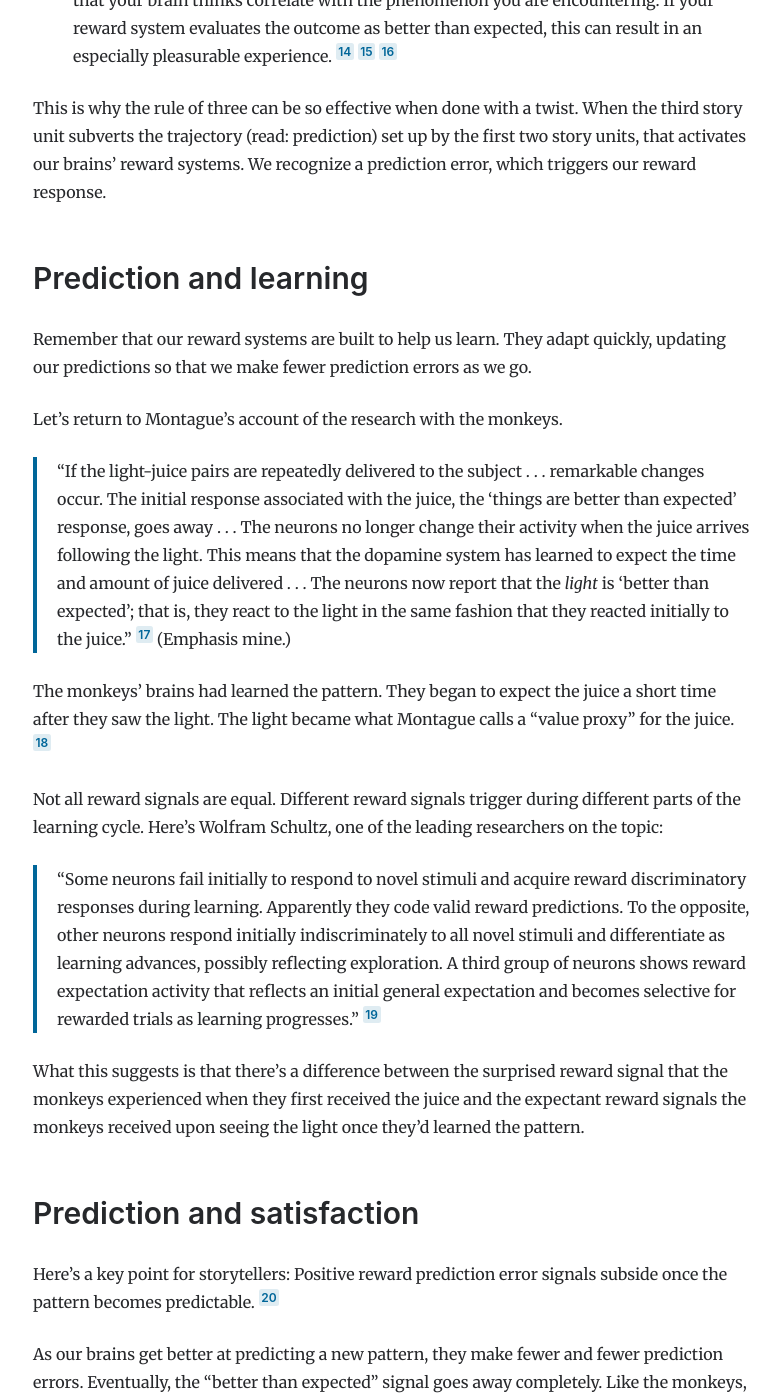
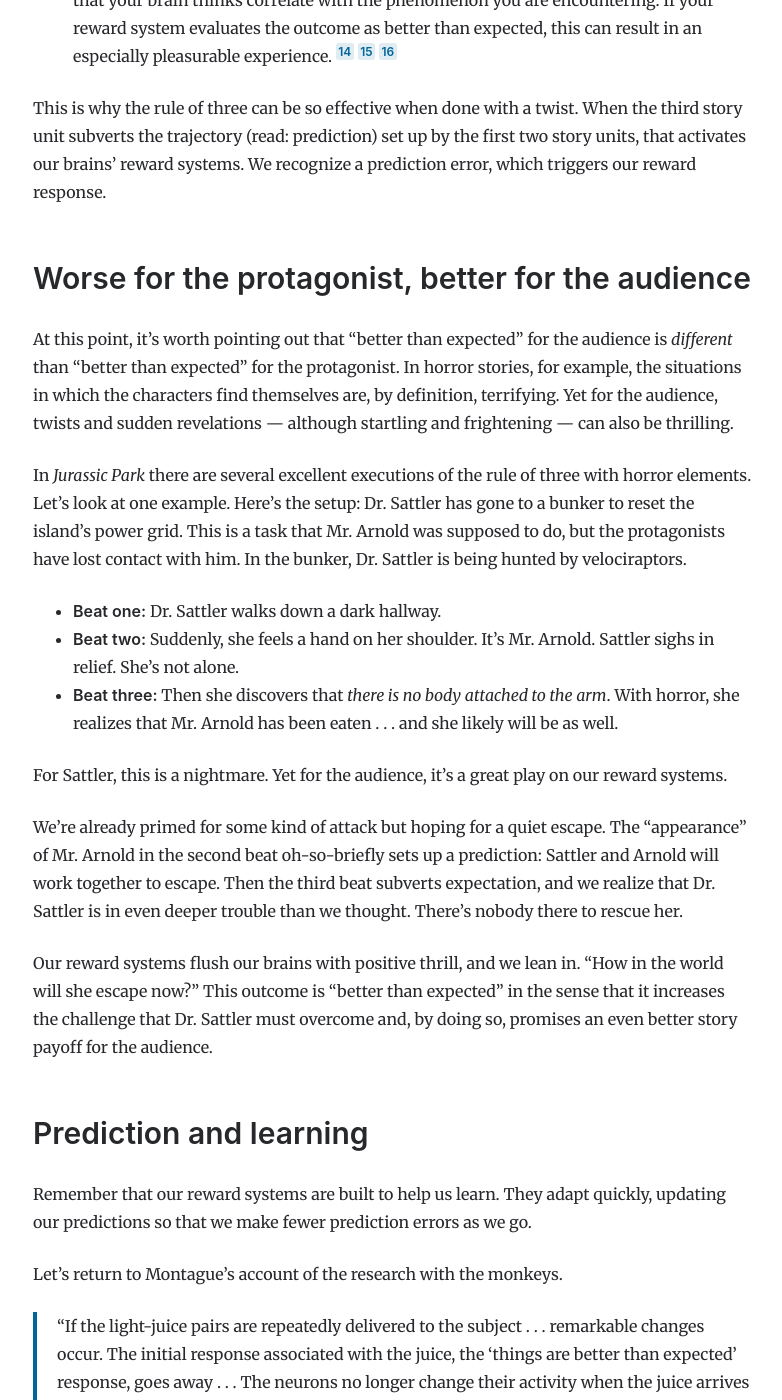
Before and after one commit to natelistrom/natelistrom.github.io, a Jekyll site: the page built from _posts/2023-07-23-rule-of-three-prediction.md, in a window 1280 px wide and 1400 px high, scrolled down 3824 px. Shown: the whole window, without its empty margins (247-1029 px from the left). Built offline with Jekyll 4.4.1, drawn with Linux system fonts in a browser that asks for light colours; some of the changed text lies outside the part shown.

Commit message:
Add section on difference between expectations for audience vs. protagonist

```diff
--- a/_posts/2023-07-23-rule-of-three-prediction.md
+++ b/_posts/2023-07-23-rule-of-three-prediction.md
@@ -63,6 +63,22 @@ These signals have a number of effects. For the purposes of our discussion of th
 
 This is why the rule of three can be so effective when done with a twist. When the third story unit subverts the trajectory (read: prediction) set up by the first two story units, that activates our brains' reward systems. We recognize a prediction error, which triggers our reward response.
 
+## Worse for the protagonist, better for the audience
+
+At this point, it's worth pointing out that "better than expected" for the audience is _different_ than "better than expected" for the protagonist. In horror stories, for example, the situations in which the characters find themselves are, by definition, terrifying. Yet for the audience, twists and sudden revelations — although startling and frightening — can also be thrilling.
+
+In _Jurassic Park_ there are several excellent executions of the rule of three with horror elements. Let's look at one example. Here's the setup: Dr. Sattler has gone to a bunker to reset the island's power grid. This is a task that Mr. Arnold was supposed to do, but the protagonists have lost contact with him. In the bunker, Dr. Sattler is being hunted by velociraptors.
+
+- **Beat one:** Dr. Sattler walks down a dark hallway.
+- **Beat two:** Suddenly, she feels a hand on her shoulder. It's Mr. Arnold. Sattler sighs in relief. She's not alone.
+- **Beat three:** Then she discovers that _there is no body attached to the arm_. With horror, she realizes that Mr. Arnold has been eaten . . . and she likely will be as well.
+
+For Sattler, this is a nightmare. Yet for the audience, it's a great play on our reward systems.
+
+We're already primed for some kind of attack but hoping for a quiet escape. The "appearance" of Mr. Arnold in the second beat oh-so-briefly sets up a prediction: Sattler and Arnold will work together to escape. Then the third beat subverts expectation, and we realize that Dr. Sattler is in even deeper trouble than we thought. There's nobody there to rescue her.
+
+Our reward systems flush our brains with positive thrill, and we lean in. "How in the world will she escape now?" This outcome is "better than expected" in the sense that it increases the challenge that Dr. Sattler must overcome and, by doing so, promises an even better story payoff for the audience.
+
 ## Prediction and learning
 
 Remember that our reward systems are built to help us learn. They adapt quickly, updating our predictions so that we make fewer prediction errors as we go.
@@ -103,3 +119,9 @@ In the rule of three, the first two story units set up the trajectory, the "valu
 
 **[Creating story arcs with three-unit brackets]({% post_url 2023-01-12-bracketing %})**
 Bracketing is a three-unit story structure following an `A` - `B` - `A` form. It's often used to illustrate transformation by returning to a familiar image, motif, setting, or situation where something has changed because of the intervening story.
+
+---
+
+#### Change history
+
+July 30, 2023: Added section on the difference between "better than expected" for the audience versus the protagonist.
```
Also changed, not shown: other parts of _posts/2023-07-23-rule-of-three-prediction.md (+1 -1 lines).
